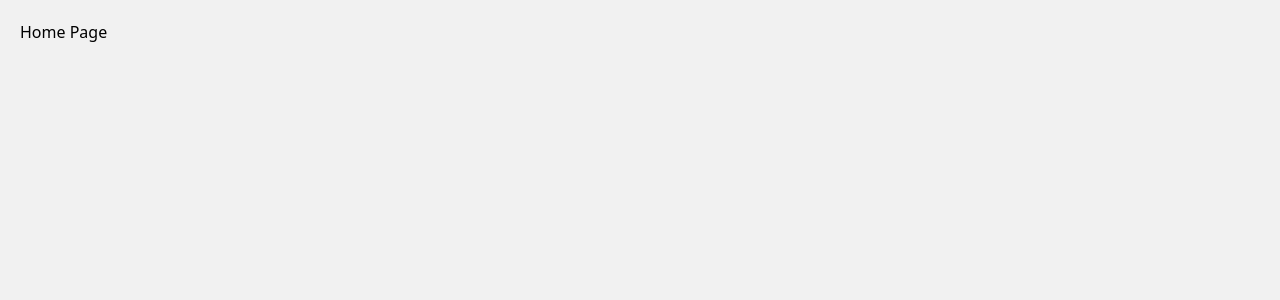
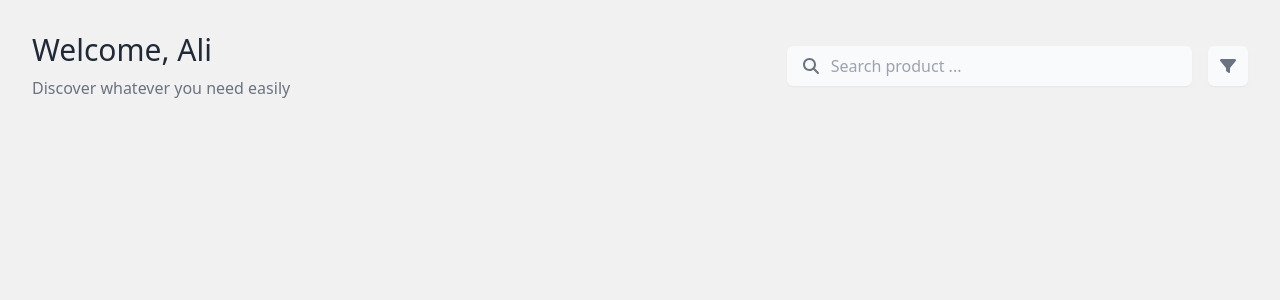
Before and after one commit to AliMohammadiKia/strapi_project, a React (Vite) app in the folder client/: page / in a window 1280 px wide. Shown: the top 300 px of the page. Built offline with nearby package versions, Linux system fonts and the light colour scheme.

Commit message:
add header component into home page

```diff
--- /dev/null
+++ b/client/src/components/Header/Greeting.jsx
@@ -0,0 +1,10 @@
+const Greeting = () => {
+  return (
+    <div className="flex-1">
+      <p className="text-3xl font-medium text-gray-800">Welcome, Ali</p>
+      <p className="text-gray-500 pt-2">Discover whatever you need easily</p>
+    </div>
+  );
+};
+
+export default Greeting;
--- /dev/null
+++ b/client/src/components/Header/Header.jsx
@@ -0,0 +1,13 @@
+import Greeting from "./Greeting";
+import SearchBox from "../SearchBox/SearchBox";
+
+const Header = () => {
+  return (
+    <div className="flex items-center">
+      <Greeting />
+      <SearchBox />
+    </div>
+  );
+};
+
+export default Header;
--- /dev/null
+++ b/client/src/components/SearchBox/SearchBox.jsx
@@ -0,0 +1,28 @@
+import { FontAwesomeIcon } from "@fortawesome/react-fontawesome";
+import { faMagnifyingGlass, faFilter } from "@fortawesome/free-solid-svg-icons";
+
+const SearchBox = () => {
+  return (
+    <div className="flex-1 flex flex-row-reverse gap-4 items-center">
+      <div className="w-fit bg-gray-50 flex py-3 px-3 rounded-md shadow-sm hover:cursor-pointer outline outline-2 outline-transparent hover:outline-orange-500 transition-all">
+        <FontAwesomeIcon icon={faFilter} className="text-gray-500" />
+      </div>
+      <div className="w-8/12 relative flex items-center">
+        <FontAwesomeIcon
+          icon={faMagnifyingGlass}
+          className="absolute left-4 text-gray-500"
+        />
+        <input
+          type="text"
+          name="search"
+          id="search"
+          className="bg-gray-50 py-2 pr-2 pl-11 outline-none rounded-md focus:outline-orange-500 w-full transition-all shadow-sm"
+          placeholder="Search product ..."
+          autoComplete="off"
+        />
+      </div>
+    </div>
+  );
+};
+
+export default SearchBox;
--- a/client/src/pages/Home/Home.jsx
+++ b/client/src/pages/Home/Home.jsx
@@ -1,7 +1,9 @@
+import Header from "../../components/Header/Header";
+
 const Home = () => {
   return (
-    <div className="p-5">
-      <h1>Home Page</h1>
+    <div className="py-8 px-8">
+      <Header />
     </div>
   );
 };
```
